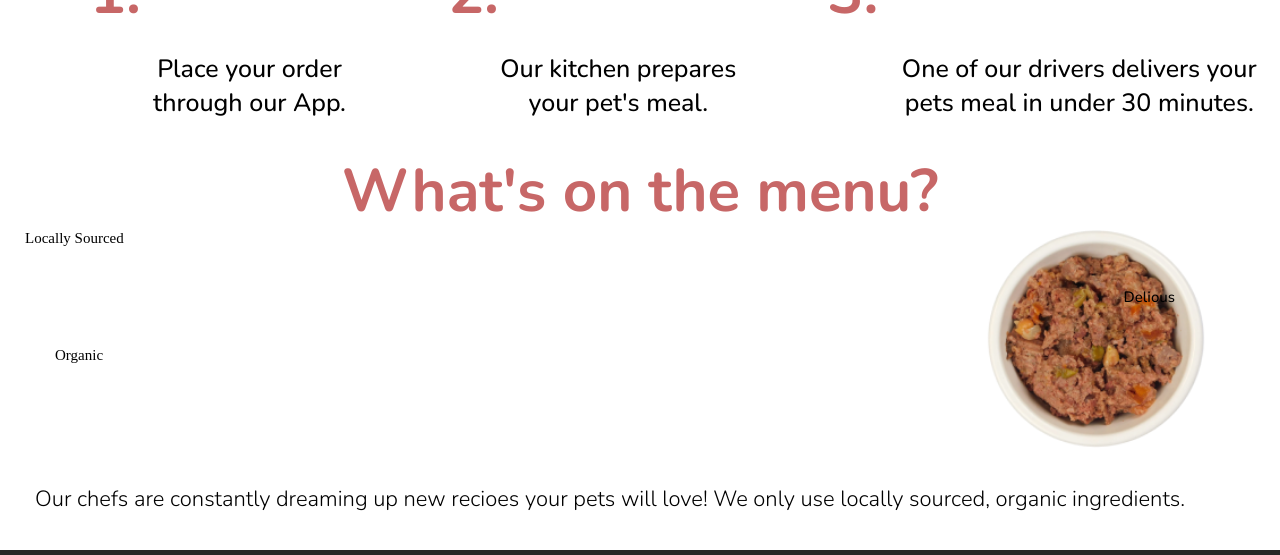
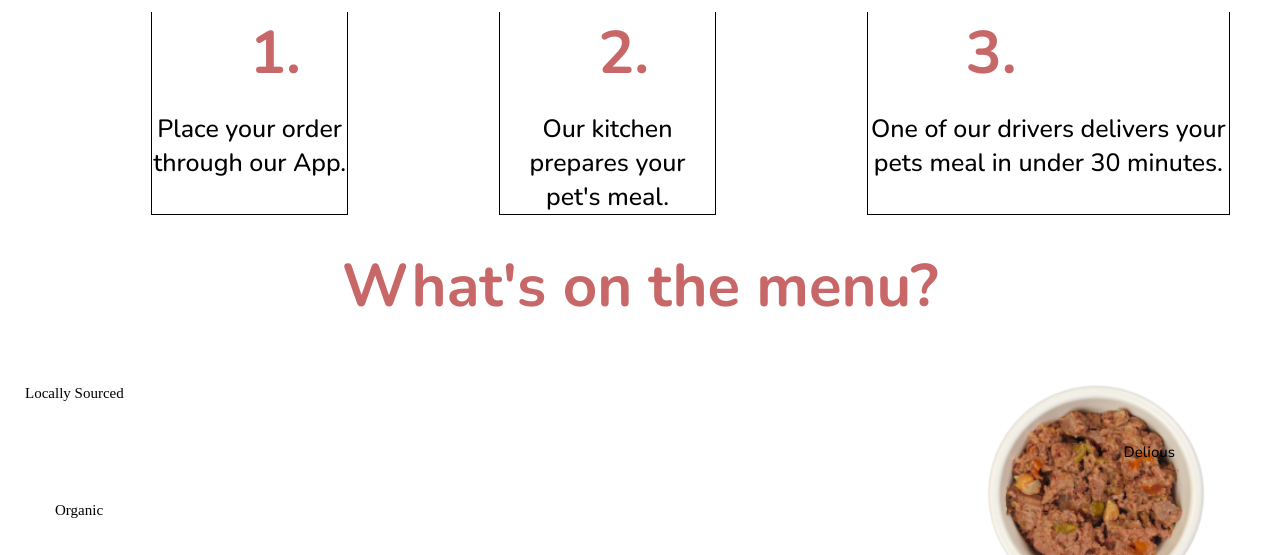
Before and after one commit to Skrawl2K/day-15_Project-Breakpoint, a plain HTML site: page index.html in a window 1280 px wide. Shown: the part 758-1313 px from the top of the page. Drawn offline with Linux system fonts and the light colour scheme.

Commit message:
desktop version 60% finished

```diff
--- a/assets/css/style.css
+++ b/assets/css/style.css
@@ -419,7 +419,7 @@
     /* ===================== MAIN ==================== */
 
     .headLine {
-        padding-bottom: 6rem;
+        padding-bottom: 12rem;
         background-color: #ffffff;
         color: rgb(199, 103, 103);
     }
@@ -436,11 +436,19 @@
     }
 
     .listNum {
-
+        margin-left: 16rem;
     }
 
 
     .listText {
         padding-top: 10rem;
+        margin-left: -15rem;
+border-left: 1px solid #000;
+border-right: 1px solid #000;
+border-bottom: 1px solid #000;
+    }
+
+    .text3{
+        margin-right: 5rem;
     }
 }
--- a/index.html
+++ b/index.html
@@ -24,12 +24,12 @@
                 <h2 class="headLine-a">How it works</h2>
             </div>
             <div class="list">
-            <p class="listNum">1.</p>
+            <p class="listNum listNum1">1.</p>
             <p class="listText">Place your order through our App.</p>
             <p class="listNum">2.</p>
             <p class="listText">Our kitchen prepares your pet's meal.</p>
             <p class="listNum">3.</p>
-            <p class="listText">One of our drivers delivers your pets meal in under 30 minutes.</p>
+            <p class="listText text3">One of our drivers delivers your pets meal in under 30 minutes.</p>
         </div>
         </section>
         <div class="headLine">
```
